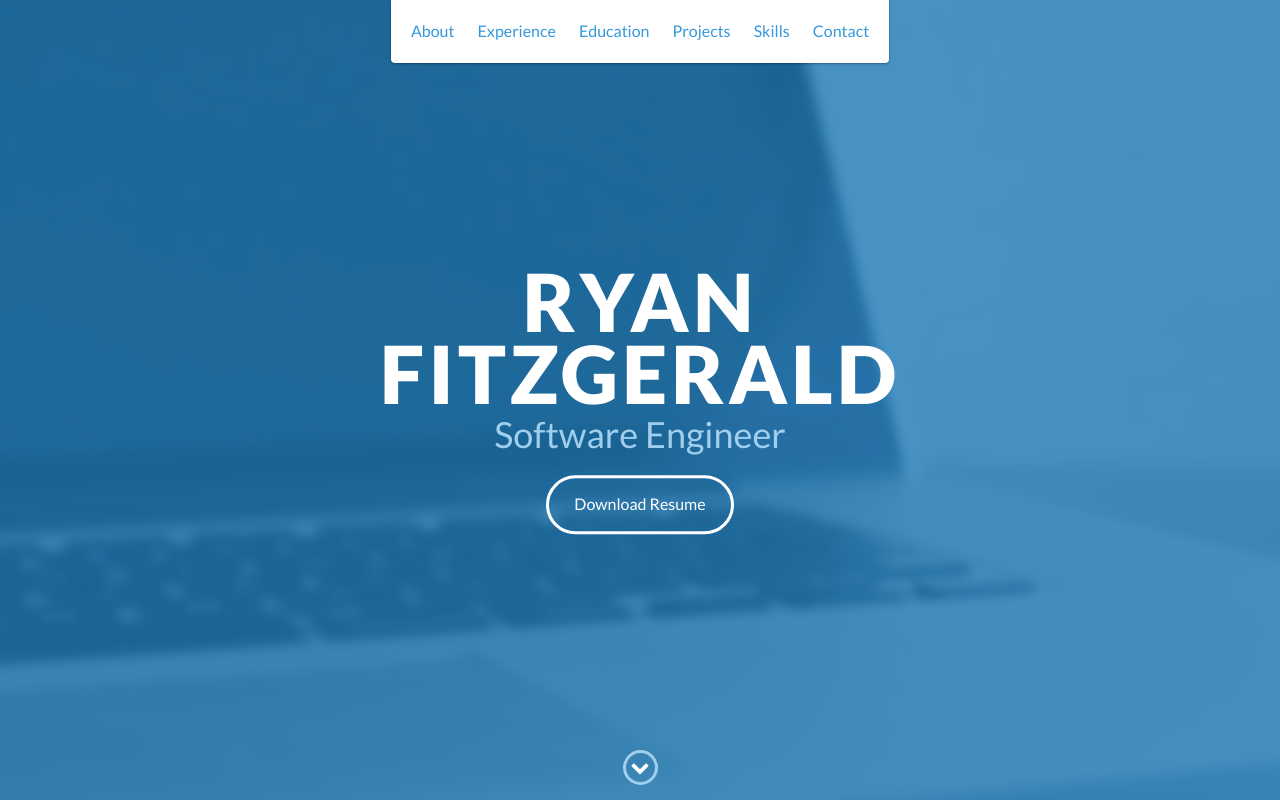
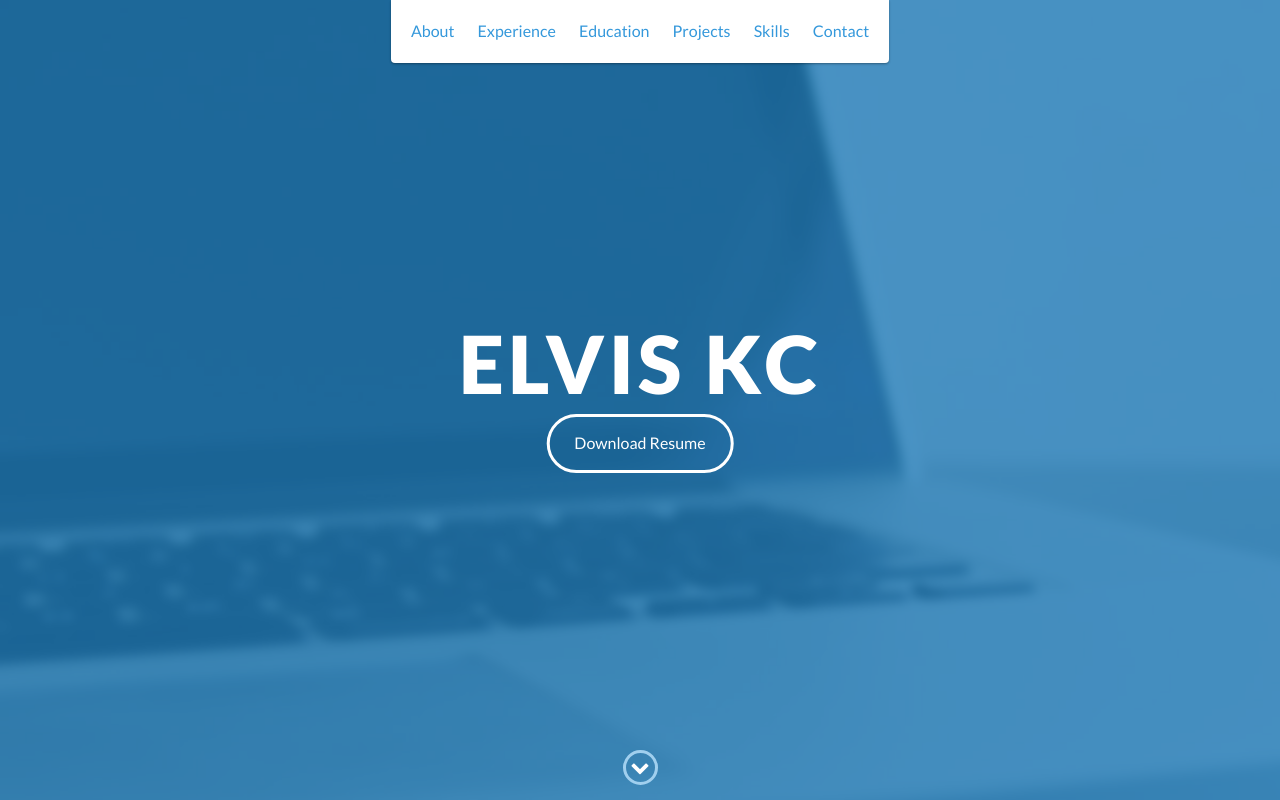
Before and after one commit to elviskc/Elvis-kc, a website: page index.html in a window 1280 px wide. Shown: the top 800 px of the page. Drawn offline with nearby package versions, Linux system fonts and the light colour scheme.

Commit message:
Update index.html

```diff
--- a/index.html
+++ b/index.html
@@ -48,8 +48,8 @@
 
     <div id="lead">
         <div id="lead-content">
-            <h1>Ryan Fitzgerald</h1>
-            <h2>Software Engineer</h2>
+            <h1>Elvis kc</h1>
+            <h2></h2>
             <a href="#" class="btn-rounded-white">Download Resume</a>
         </div>
         <!-- End #lead-content -->
```
